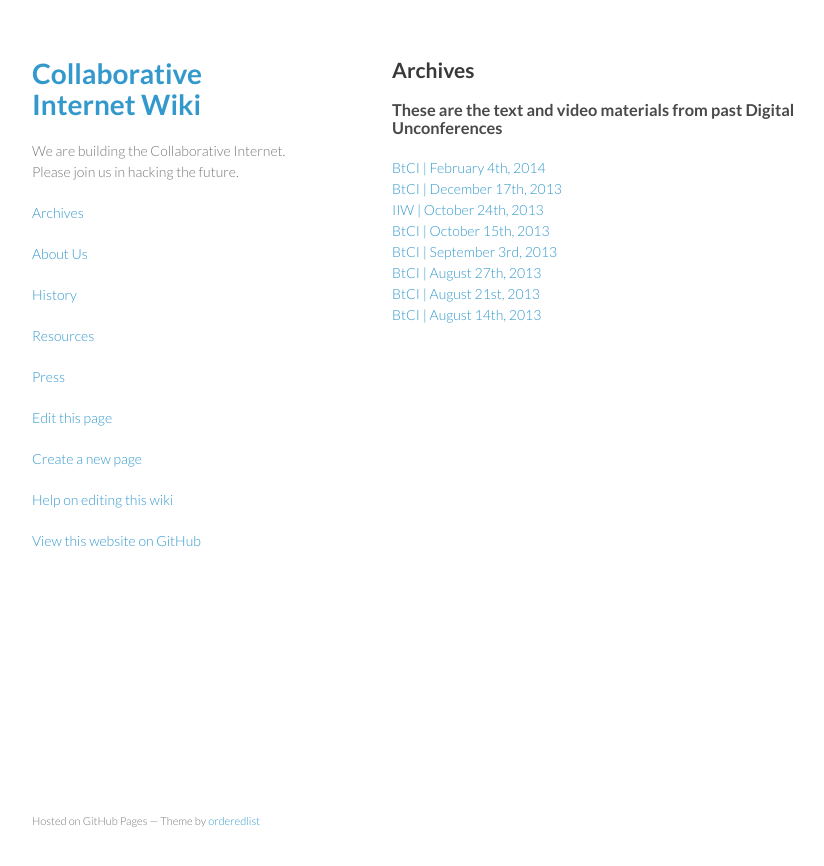
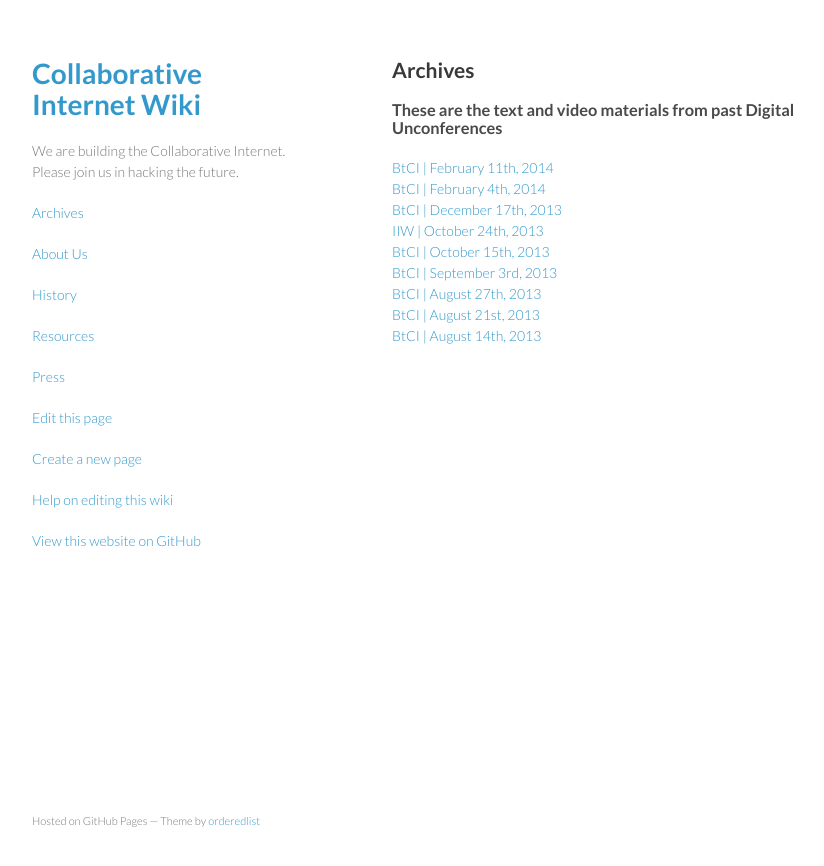
Before and after one commit to collaborativeinternet/collaborativeinternet.github.io, a Jekyll site: the page built from wiki/archives.md, in a window 1280 px wide. Shown: the top 866 px of the page, without its empty margins (178-1002 px from the left). Built offline with Jekyll 4.4.1, drawn with Linux system fonts in a browser that asks for light colours.

Commit message:
Update archives.md

```diff
--- a/wiki/archives.md
+++ b/wiki/archives.md
@@ -5,6 +5,7 @@
 
 ##Archives
 ###These are the text and video materials from past Digital Unconferences
+[BtCI   |  February 11th, 2014](http://collaborativeinter.net/wiki/BtCI_2014-02-11.html)
 [BtCI   |  February 4th, 2014](http://collaborativeinter.net/wiki/BtCI_2014-02-04.html)
 [BtCI   |  December 17th, 2013](http://collaborativeinter.net/wiki/BtCI_2013-12-17.html)
 [IIW   |  October 24th, 2013](http://collaborativeinter.net/wiki/iiw_2013-10-24.html)
```
